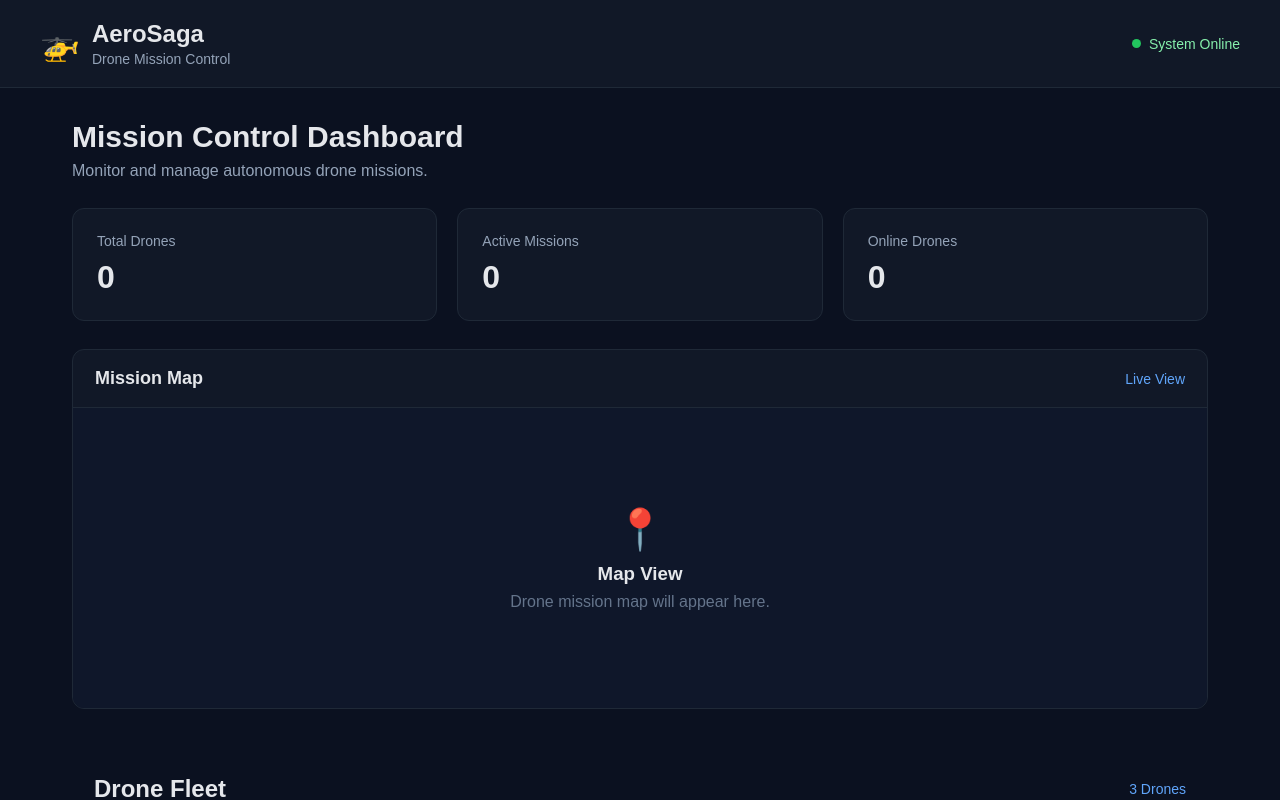
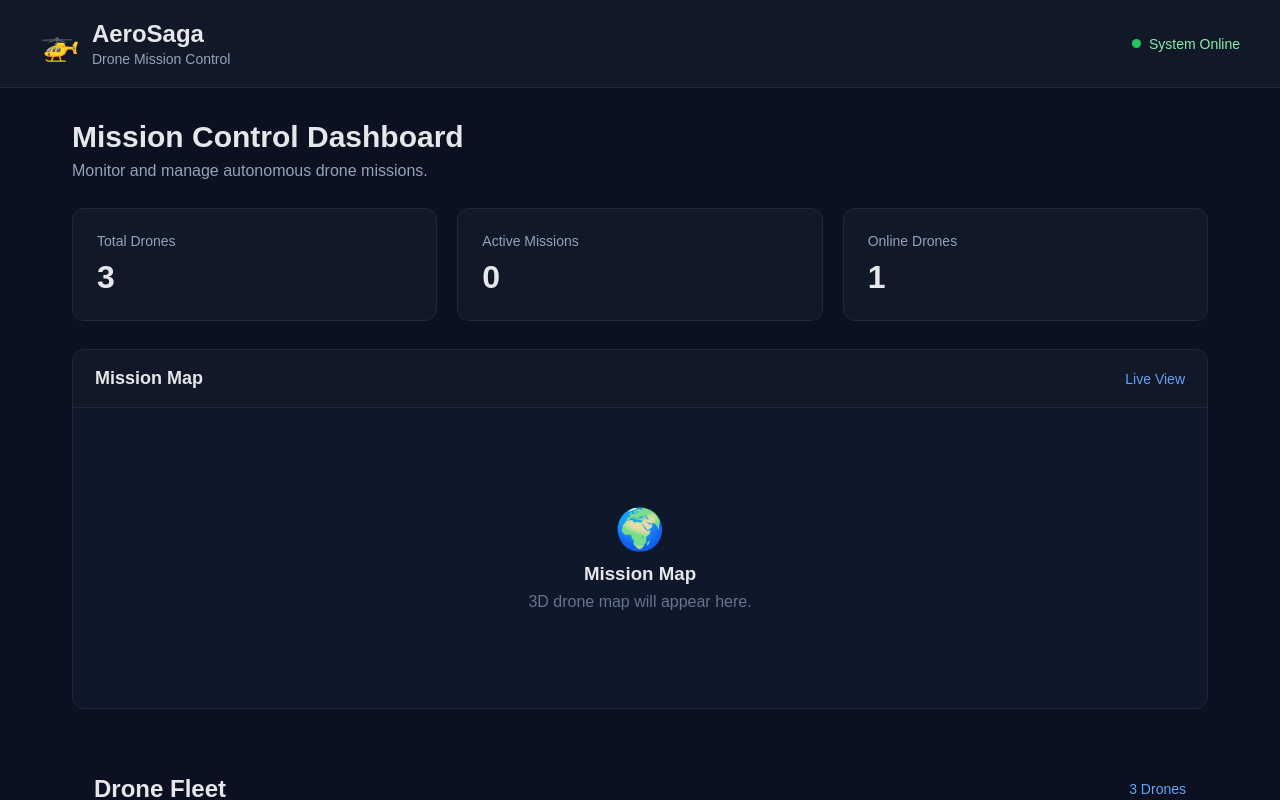
Before and after one commit to Akash9755/aerosaga-drone-mission-control, a React app in the folder frontend/: page / in a window 1280 px wide. Shown: the top 800 px of the page. Built offline with nearby package versions, Linux system fonts and the light colour scheme; the HTML template or start-up script is replaced by a standard one.

Commit message:
Add mission map component

```diff
--- a/frontend/src/App.jsx
+++ b/frontend/src/App.jsx
@@ -1,4 +1,5 @@
 import DroneCard from './components/DroneCard'
+import MissionMap from './MissionMap'
 import './App.css'
 
 function App() {
@@ -23,6 +24,7 @@ function App() {
             location: 'Tumakuru',
         },
     ]
+    const missions = []
 
     return (
         <div className="app">
@@ -50,7 +52,7 @@ function App() {
                 <section className="stats">
                     <div className="stat-card">
                         <span>Total Drones</span>
-                        <strong>0</strong>
+                        <strong>{drones.length}</strong>
                     </div>
 
                     <div className="stat-card">
@@ -60,7 +62,9 @@ function App() {
 
                     <div className="stat-card">
                         <span>Online Drones</span>
-                        <strong>0</strong>
+                        <strong>
+                            {drones.filter((drone) => drone.status === 'Online').length}
+                        </strong>
                     </div>
                 </section>
 
@@ -70,11 +74,7 @@ function App() {
                         <span>Live View</span>
                     </div>
 
-                    <div className="map-placeholder">
-                        <div className="map-icon">📍</div>
-                        <h3>Map View</h3>
-                        <p>Drone mission map will appear here.</p>
-                    </div>
+                    <MissionMap />
                 </section>
 
                 {/* Drone Fleet */}
@@ -94,7 +94,7 @@ function App() {
                 <section className="missions">
                     <div className="section-header">
                         <h3>Active Missions</h3>
-                        <span>0 Missions</span>
+                        <span>{missions.length} Missions</span>
                     </div>
 
                     <div className="empty-state">
--- /dev/null
+++ b/frontend/src/MissionMap.jsx
@@ -0,0 +1,11 @@
+function MissionMap() {
+    return (
+        <div className="map-placeholder">
+            <div className="map-icon">🌍</div>
+            <h3>Mission Map</h3>
+            <p>3D drone map will appear here.</p>
+        </div>
+    )
+}
+
+export default MissionMap
```
